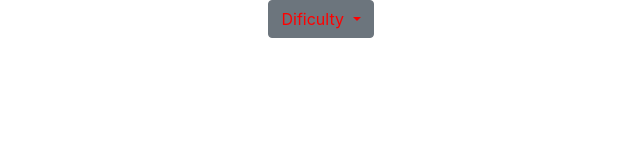
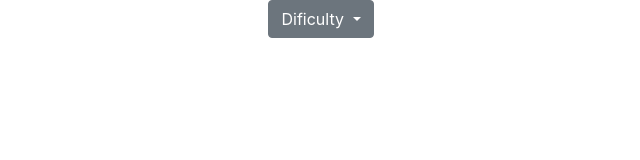
Before and after one commit to albertidaniel/minesweeper, a website: page index.html in a window 1280 px wide. Shown: the full height of the page, 319-959 px from the left. Drawn offline with nearby package versions, Linux system fonts and the light colour scheme.

Commit message:
rollback

```diff
--- a/style.css
+++ b/style.css
@@ -9,10 +9,6 @@
 
 #dropdown {
   border-radius: 3px;
-}
-
-.btn {
-  color: red;
 }
 
 body {
```
